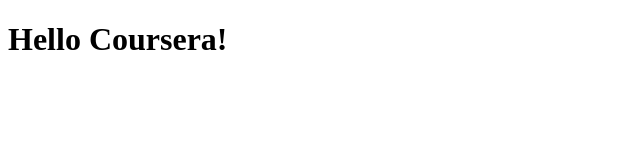
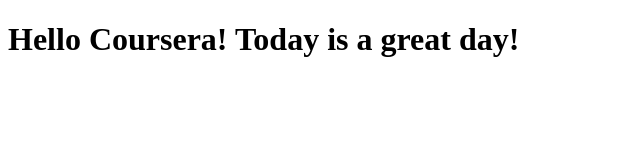
Before and after one commit to tlu21545/coursera-test, a plain HTML site: page site/index.html in a window 1280 px wide. Shown: the whole page, without its empty margins (0-640 px from the left). Drawn offline with Linux system fonts and the light colour scheme.

Commit message:
Small addition to our page content.

```diff
--- a/site/index.html
+++ b/site/index.html
@@ -6,6 +6,6 @@
 	<title>Hello Coursera!</title>
 </head>
 <body>
-<h1>Hello Coursera!<h1>
+<h1>Hello Coursera! Today is a great day!<h1>
 </body>
 </html>
```
